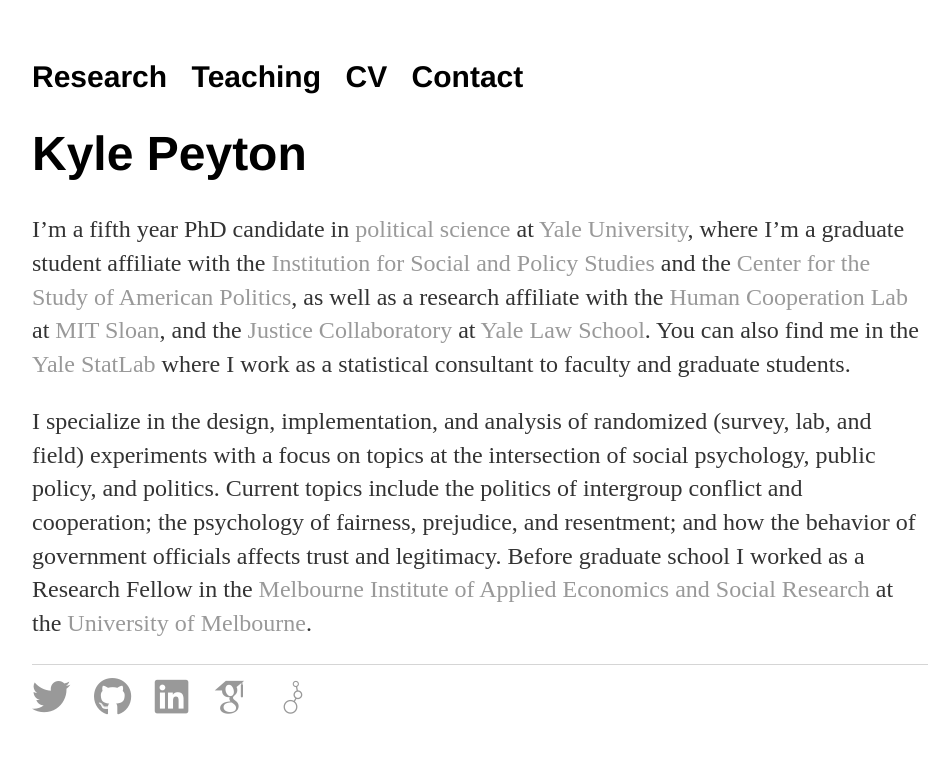
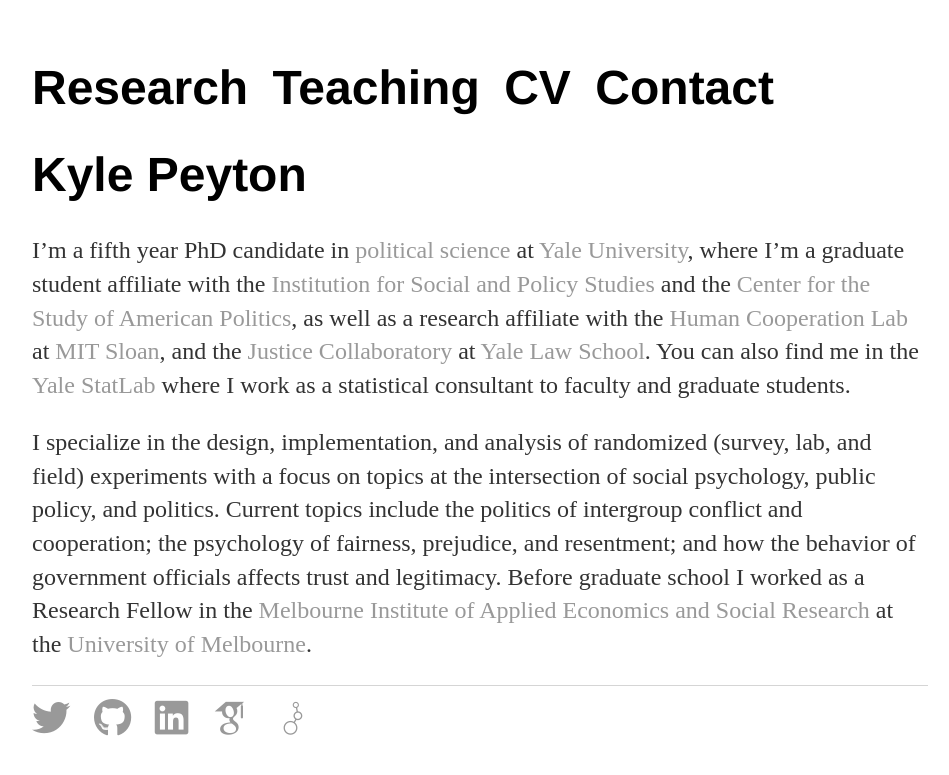
Before and after one commit to kylepeyton/kylepeyton.github.io, a Jekyll site: the page built from index.markdown, in a window 1280 px wide. Shown: the top 775 px of the page, without its empty margins (160-1109 px from the left). Built offline with Jekyll 4.4.1, drawn with Linux system fonts in a browser that asks for light colours; nearby versions of some CDN libraries; some web fonts are replaced.

Commit message:
Update design-kp.html

```diff
--- a/_layouts/design-kp.html
+++ b/_layouts/design-kp.html
@@ -12,10 +12,10 @@
 		<body>
 			<nav>
 	               	<ul>
-                          	<li style="font-size:30px"><a href="/research"><font color="black">Research</font></a></li>
-                          	<li style="font-size:30px"><a href="/teaching"><font color="black">Teaching</font></a></li>
-                          	<li style="font-size:30px"><a href="https:/kylepeyton.github.io/assets/peyton_cv.pdf"><font color="black">CV</font></a></li>
-        			<li style="font-size:30px"><a href="/contact"><font color="black">Contact</font></a></li>
+                          	<li><a href="/research"><font size = "30px" color="black">Research</font></a></li>
+                          	<li><a href="/teaching"><font size = "30px" color="black">Teaching</font></a></li>
+                          	<li><a href="https:/kylepeyton.github.io/assets/peyton_cv.pdf"><font size = "30px" color="black">CV</font></a></li>
+        			<li><a href="/contact"><font size = "30px" color="black">Contact</font></a></li>
 	              </ul>
 	              </nav>
 			<h1><a href="https:/kylepeyton.github.io"><font color="black">Kyle Peyton</font></a></h1>
```
